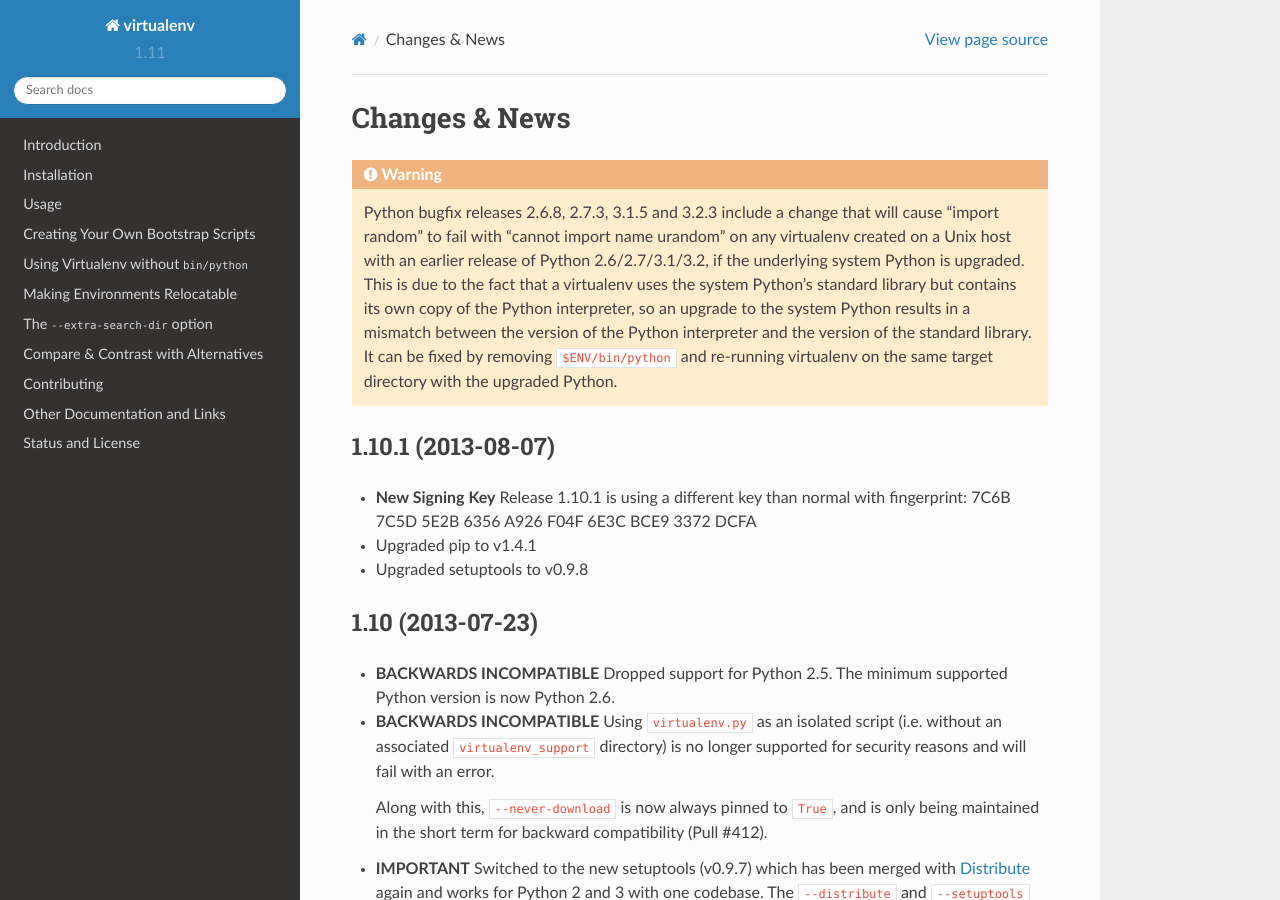
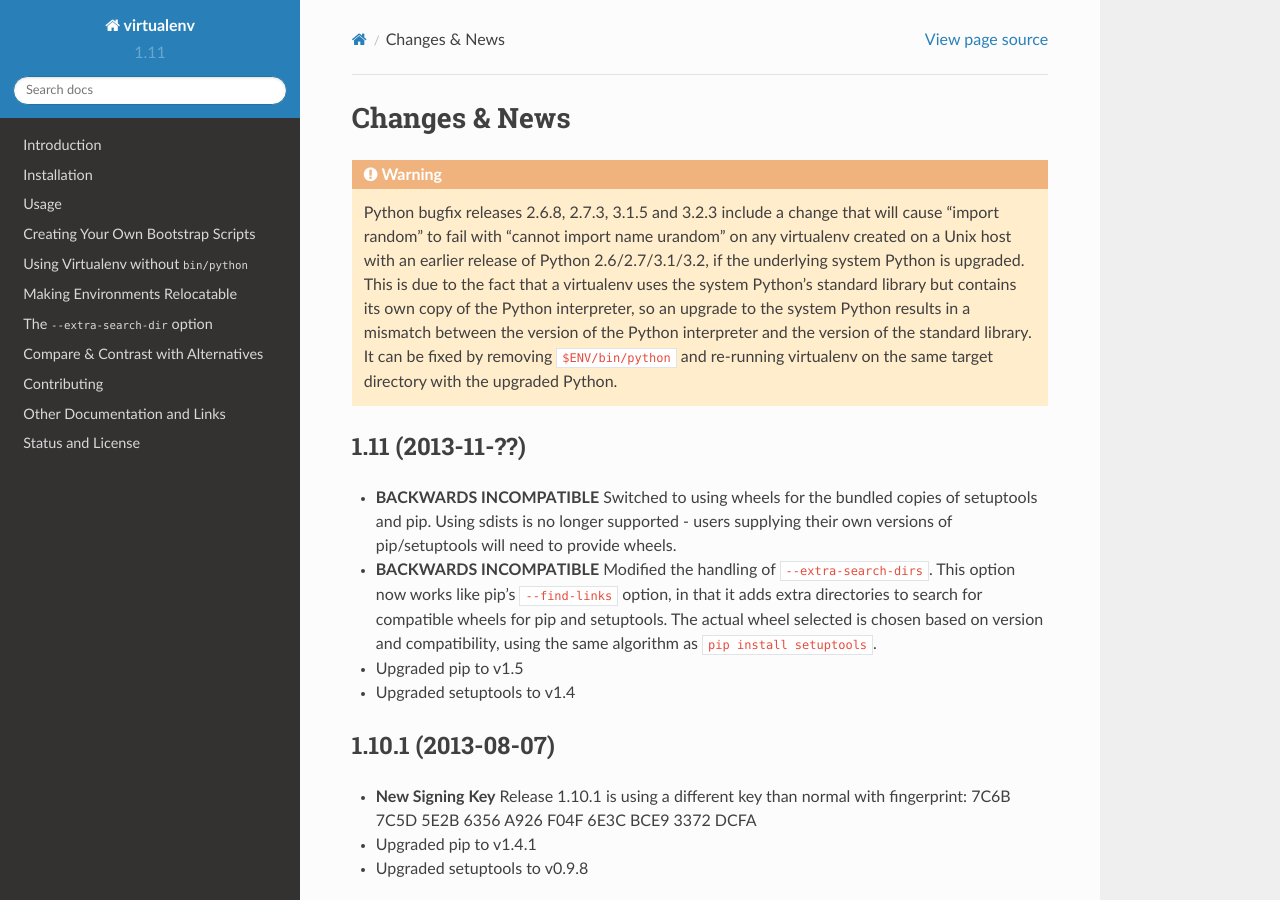
Before and after one commit to pypa/virtualenv, a Sphinx documentation site: the page built from docs/news.rst, in a window 1280 px wide and 900 px high. Built offline with Sphinx 7.4.7 and the Read the Docs theme 2.0.0, drawn with Linux system fonts in a browser that asks for light colours.

Commit message:
Updated the documentation

```diff
--- a/docs/news.rst
+++ b/docs/news.rst
@@ -13,6 +13,20 @@
    and the version of the standard library. It can be fixed by removing
    ``$ENV/bin/python`` and re-running virtualenv on the same target directory
    with the upgraded Python.
+
+1.11 (2013-11-??)
+~~~~~~~~~~~~~~~~~
+
+* **BACKWARDS INCOMPATIBLE** Switched to using wheels for the bundled copies of
+  setuptools and pip. Using sdists is no longer supported - users supplying
+  their own versions of pip/setuptools will need to provide wheels.
+* **BACKWARDS INCOMPATIBLE** Modified the handling of ``--extra-search-dirs``.
+  This option now works like pip's ``--find-links`` option, in that it adds
+  extra directories to search for compatible wheels for pip and setuptools.
+  The actual wheel selected is chosen based on version and compatibility, using
+  the same algorithm as ``pip install setuptools``.
+* Upgraded pip to v1.5
+* Upgraded setuptools to v1.4
 
 1.10.1 (2013-08-07)
 ~~~~~~~~~~~~~~~~~~~
```
Also changed, not shown: docs/virtualenv.rst (+5 -4 lines).
